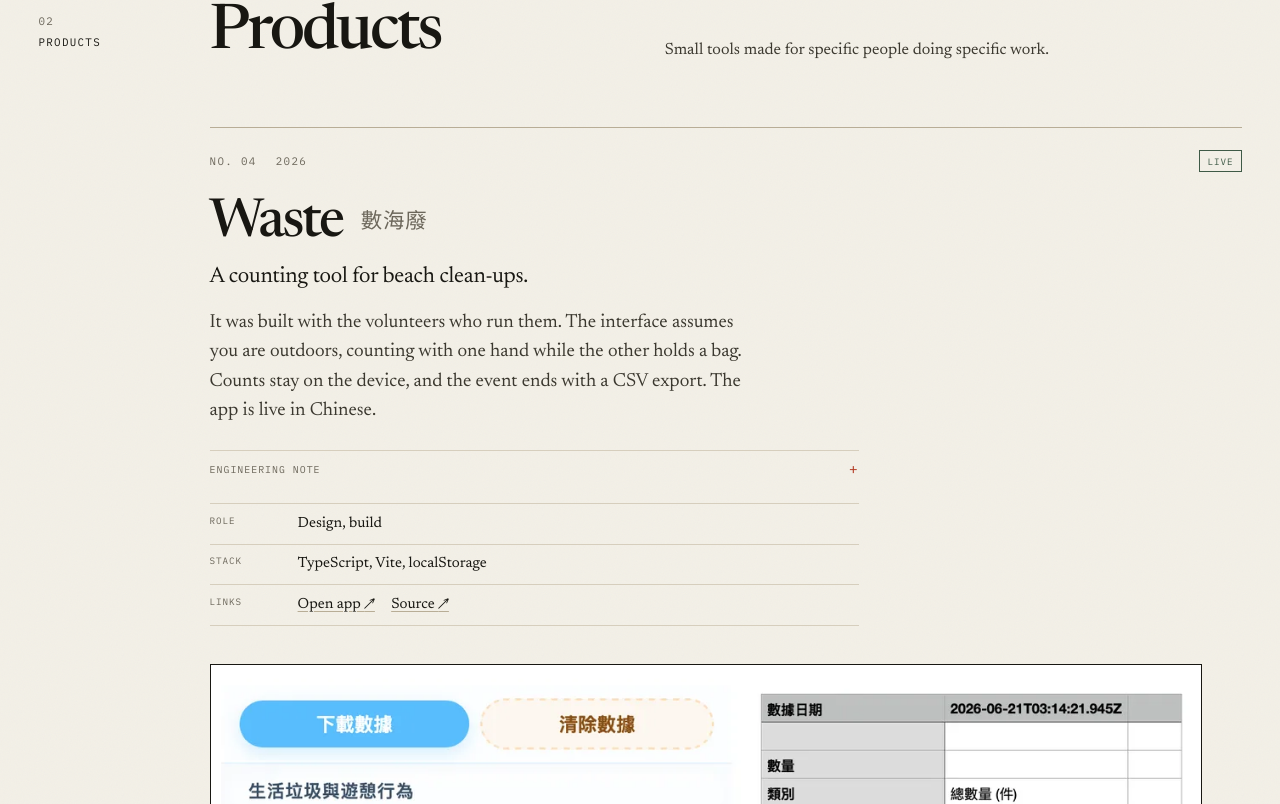
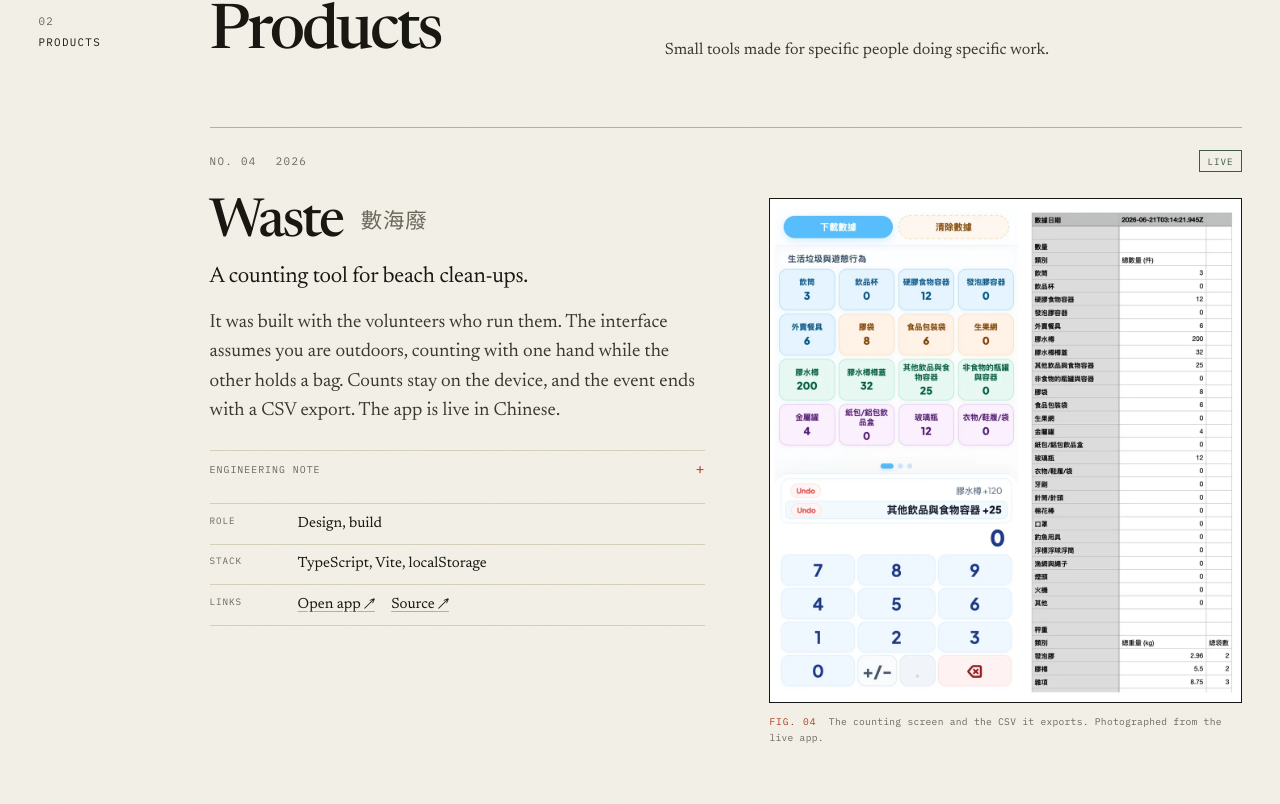
Before and after one commit to po-man/po-man.github.io, an Astro site: page / in a window 1280 px wide. Shown: the part 3236-4040 px from the top of the page. Built offline with nearby package versions, Linux system fonts and the light colour scheme; Astro itself is replaced by a stand-in of ours.

Commit message:
fix: align the Waste entry and trim the notes
Put Waste back in the two-column layout, swap the toolbox for the
capability list, and drop the typeface line from the colophon.

```diff
--- a/src/pages/index.astro
+++ b/src/pages/index.astro
@@ -258,7 +258,7 @@ const endpoint = process.env.CONTACT_FORM_ENDPOINT ?? "";
               <p>Small tools made for specific people doing specific work.</p>
             </header>
 
-            <article class="project project--stacked" id="waste">
+            <article class="project" id="waste">
               <div class="project__meta">
                 <span class="mono">No. 04</span>
                 <span class="mono">2026</span>
@@ -417,7 +417,7 @@ const endpoint = process.env.CONTACT_FORM_ENDPOINT ?? "";
               <div class="notes__text">
                 <p>I work in AI, but the problem comes first. A charity report that has to become a number someone can compare, or a room where audience is shy to raise questions loudly. I do not build an app so that I can use a model. I use a model when the app needs one, and I keep the rest of the system simple enough to debug.</p>
                 <p>That is why the projects here look different from each other. The problem decides the stack. I am looking for a full-stack or AI application role where that is how the work gets scoped.</p>
-                <p class="mono notes__toolbox">Elixir / Phoenix LiveView / TypeScript / Python / PostgreSQL / Astro / n8n / OpenRouter</p>
+                <p class="mono notes__toolbox">TypeScript / Python / Microservices / Data Pipelines / Web App / Databases / AI Applications</p>
               </div>
 
               <aside class="field-test" aria-labelledby="field-test-title">
@@ -498,7 +498,7 @@ const endpoint = process.env.CONTACT_FORM_ENDPOINT ?? "";
         <span class="mono">Po Man</span>
         <span class="mono footer__handle">po-man</span>
       </div>
-      <p class="footer__colophon">Field Notes, {year}. Set in Newsreader and IBM Plex Mono. Built with Astro.</p>
+      <p class="footer__colophon">Field Notes, {year}. Built with Astro.</p>
       <div class="footer__links mono">
         <a href="https://github.com/po-man">GitHub <span aria-hidden="true">↗</span></a>
         <a href="#top">Back to top <span aria-hidden="true">↑</span></a>
--- a/src/styles/site.css
+++ b/src/styles/site.css
@@ -420,19 +420,6 @@ textarea {
 
 .project--flip .plate {
   order: 1;
-}
-
-.project--stacked .project__grid {
-  grid-template-columns: minmax(0, 1fr);
-  gap: clamp(1.5rem, 3vw, 2.5rem);
-}
-
-.project--stacked .project__text {
-  max-width: 62ch;
-}
-
-.project--stacked .plate {
-  max-width: 62rem;
 }
 
 .project__text {
```
